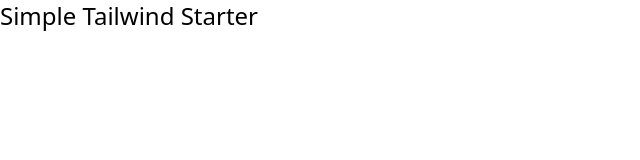
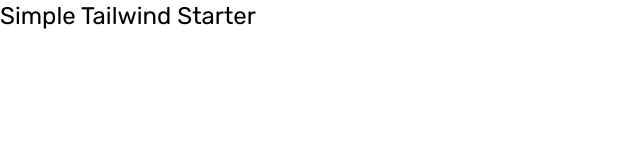
Before and after one commit to christophe126/BookMark, a website: page index.html in a window 1280 px wide. Shown: the full height of the page, 0-640 px from the left. Drawn offline with Linux system fonts and the light colour scheme.

Commit message:
Setup before start

```diff
--- a/index.html
+++ b/index.html
@@ -4,8 +4,11 @@
   <meta charset="UTF-8">
   <meta http-equiv="X-UA-Compatible" content="IE=edge">
   <meta name="viewport" content="width=device-width, initial-scale=1.0">
+  <link rel="preconnect" href="https://fonts.googleapis.com">
+  <link rel="preconnect" href="https://fonts.gstatic.com" crossorigin>
+  <link href="https://fonts.googleapis.com/css2?family=Rubik:wght@400;600;700&display=swap" rel="stylesheet">
   <link rel="stylesheet" href="css/style.css">
-  <title>Simple Tailwind Starter</title>
+  <title>BookMark WebSite</title>
 </head>
 <body>
   <h1 class="text-2xl">
--- a/tailwind.config.js
+++ b/tailwind.config.js
@@ -2,7 +2,26 @@
 module.exports = {
   content: ["./*.html"],
   theme: {
-    extend: {},
+    screens: {
+      sm: '480px',
+      md: '768px',
+      lg: '1024px',
+      xl: '1440px',
+    },
+    extend: {
+      colors: {
+        softBlue: 'hsl(231, 69%, 60%)',
+        softRed: 'hsl(0, 94%, 66%)',
+        grayishBlue: 'hsl(229, 8%, 60%)',
+        veryDarkBlue: 'hsl(229, 31%, 21%)',
+      },
+      fontFamily: {
+        sans: ['Rubik', 'sans-serif'],
+      },
+      backgroundImage: () => ({
+        dots: "url('../images/bg-dots.svg')",
+      }),
+    },
   },
   plugins: [],
 }
```
Also changed, not shown: css/style.css.
